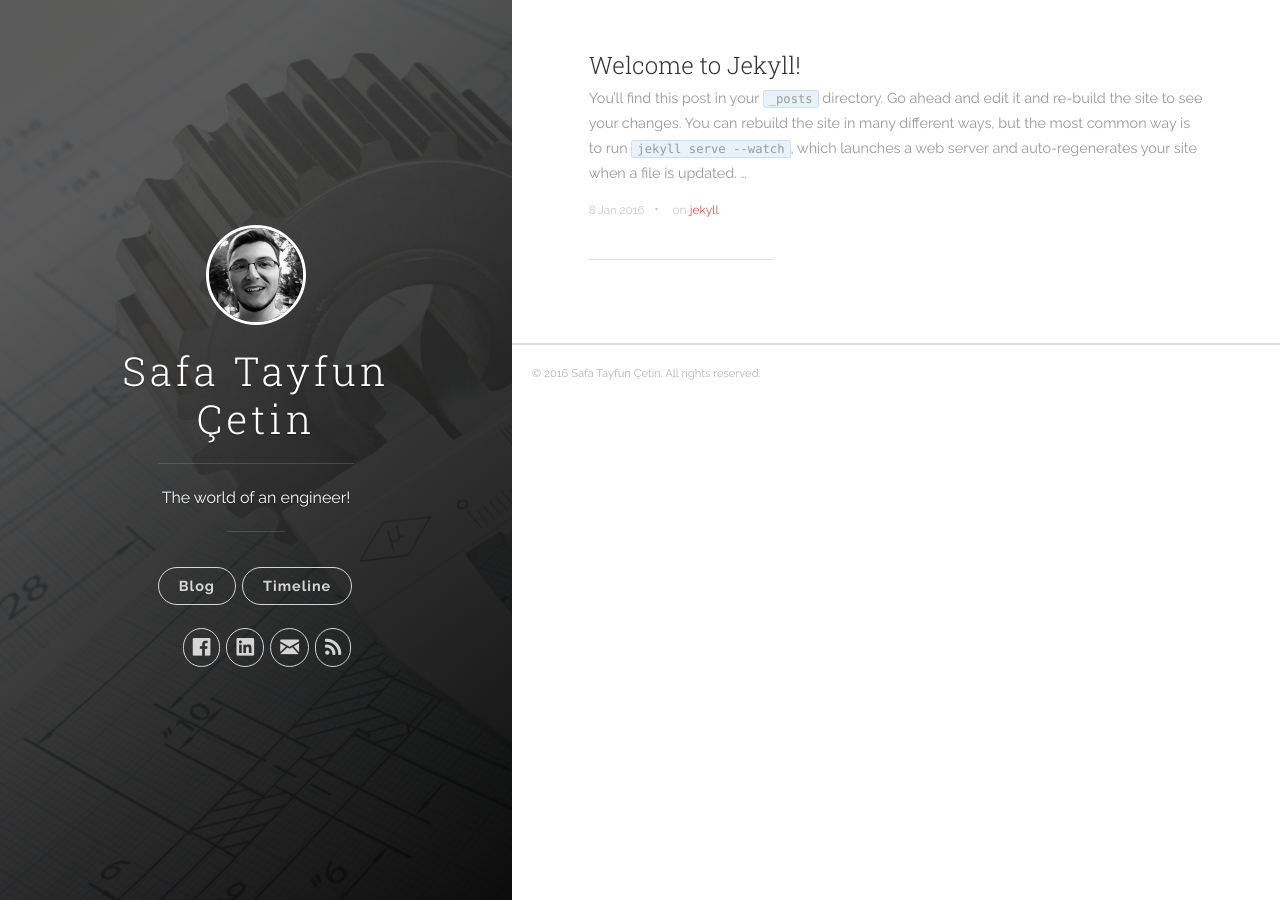
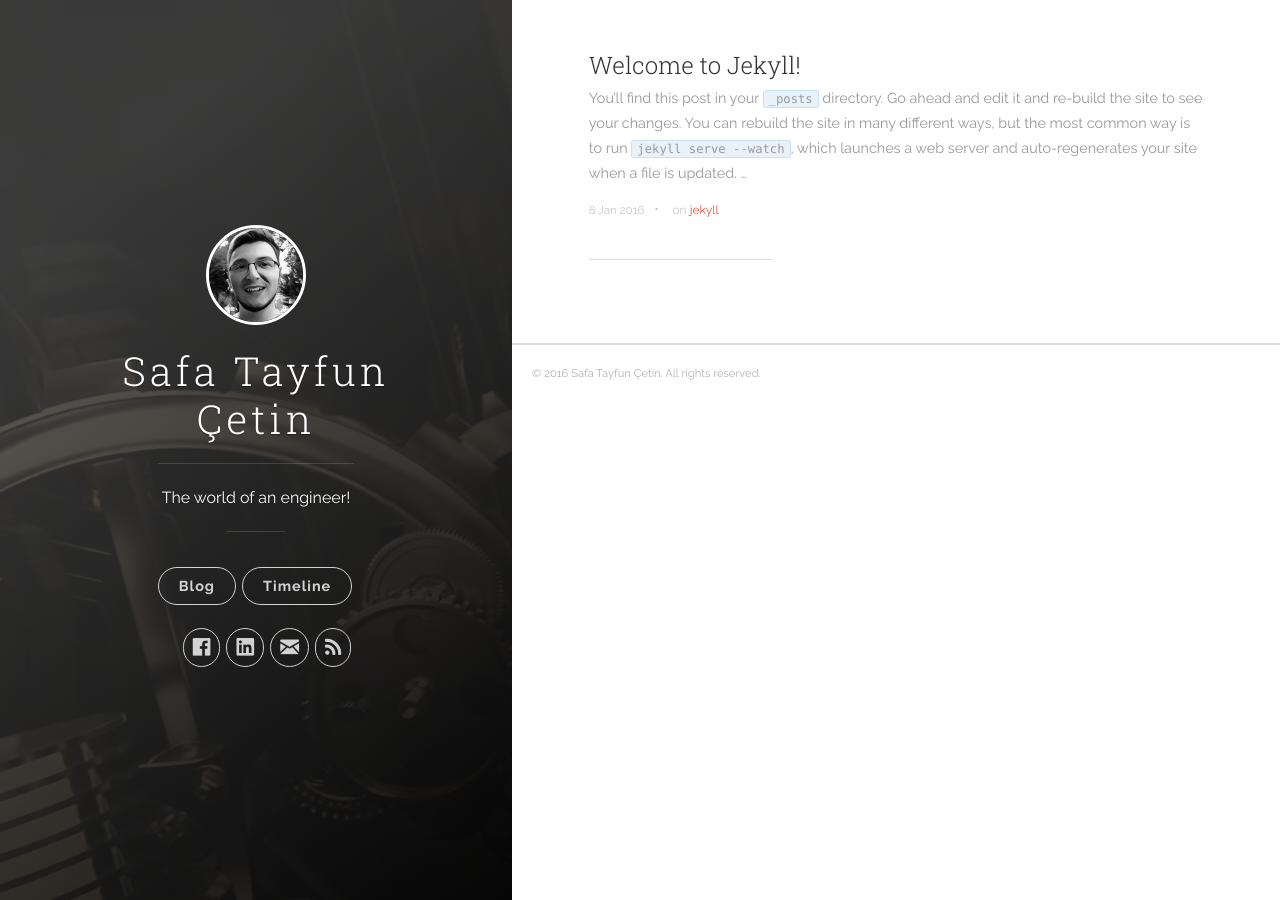
Before and after one commit to tayfuncetin/blog, a Jekyll site: the page built from index.html, in a window 1280 px wide. Built offline with Jekyll 4.4.1, drawn with Linux system fonts in a browser that asks for light colours; nearby versions of some CDN libraries; the list of posts is cut into pages by our own code.

Commit message:
Update header.html

```diff
--- a/_includes/header.html
+++ b/_includes/header.html
@@ -3,7 +3,7 @@
   <i class="icon icon-x-circle btn-mobile-close__icon hidden"></i>
 </span>
 
-<header class="panel-cover" style="background-image: url({{ "images/cover3.jpg" | prepend: site.baseurl }})">
+<header class="panel-cover" style="background-image: url({{ "images/cover2.jpg" | prepend: site.baseurl }})">
   <div class="panel-main">
 
     <div class="panel-main__inner panel-inverted">
```
